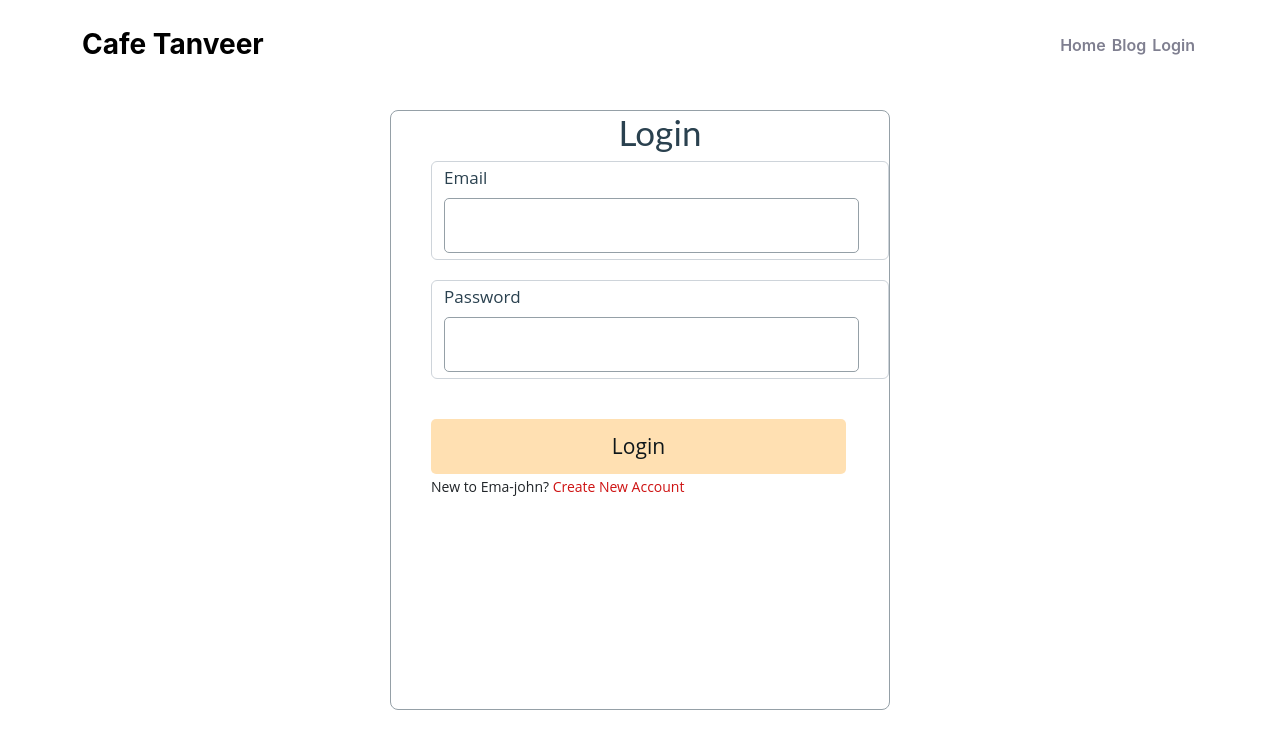
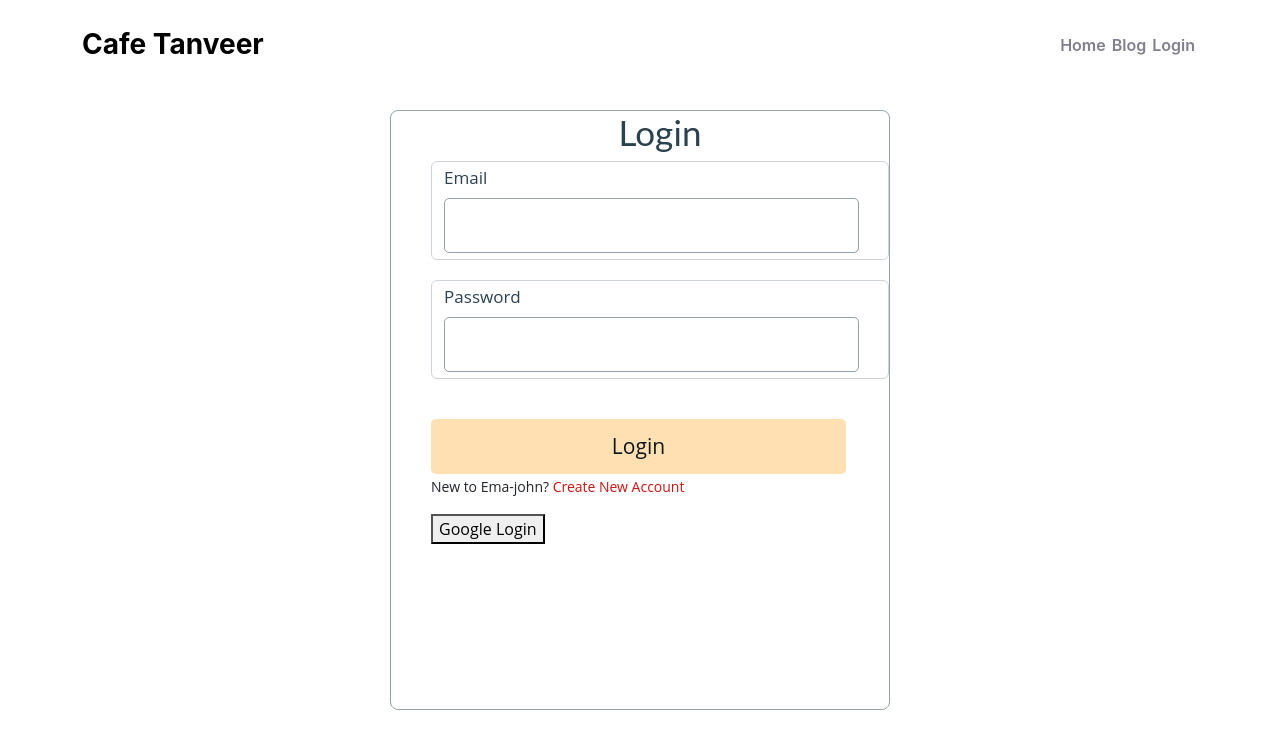
Before and after one commit to tanveer19/A10-cafe-onion-client, a React (Vite) app: page /login in a window 1280 px wide. Shown: the top 748 px of the page. Built offline with nearby package versions, Linux system fonts and the light colour scheme.

Commit message:
google sign in

```diff
--- a/src/components/Login.jsx
+++ b/src/components/Login.jsx
@@ -1,8 +1,24 @@
 import React from "react";
+import { Link } from "react-router-dom";
+import { GoogleAuthProvider, getAuth, signInWithPopup } from "firebase/auth";
+import app from "../firebase/firebase.config";
 import "./Login.css";
-import { Link } from "react-router-dom";
 
 const Login = () => {
+  const auth = getAuth(app);
+  const provider = new GoogleAuthProvider();
+
+  const handleGoogleSignIn = () => {
+    signInWithPopup(auth, provider)
+      .then((result) => {
+        const loggedInUser = result.user;
+        console.log(loggedInUser);
+        // setUser(loggedInUser);
+      })
+      .catch((error) => {
+        console.log("error", error.message);
+      });
+  };
   return (
     <div className="form-container">
       <h2 className="form-title">Login</h2>
@@ -22,6 +38,9 @@ const Login = () => {
           New to Ema-john? <Link to="/signup">Create New Account</Link>
         </small>
       </p>
+      <div>
+        <button onClick={handleGoogleSignIn}>Google Login</button>
+      </div>
     </div>
   );
 };
--- a/src/components/SignUp.jsx
+++ b/src/components/SignUp.jsx
@@ -43,7 +43,7 @@ const SignUp = () => {
         </div>
         <div className="form-control">
           <label htmlFor="photo">Photo URL</label>
-          <input type="text" name="photo" id="" required />
+          <input type="text" name="photo" id="" />
         </div>
         <input className="btn-submit" type="submit" value="Sign Up" />
       </form>
```
